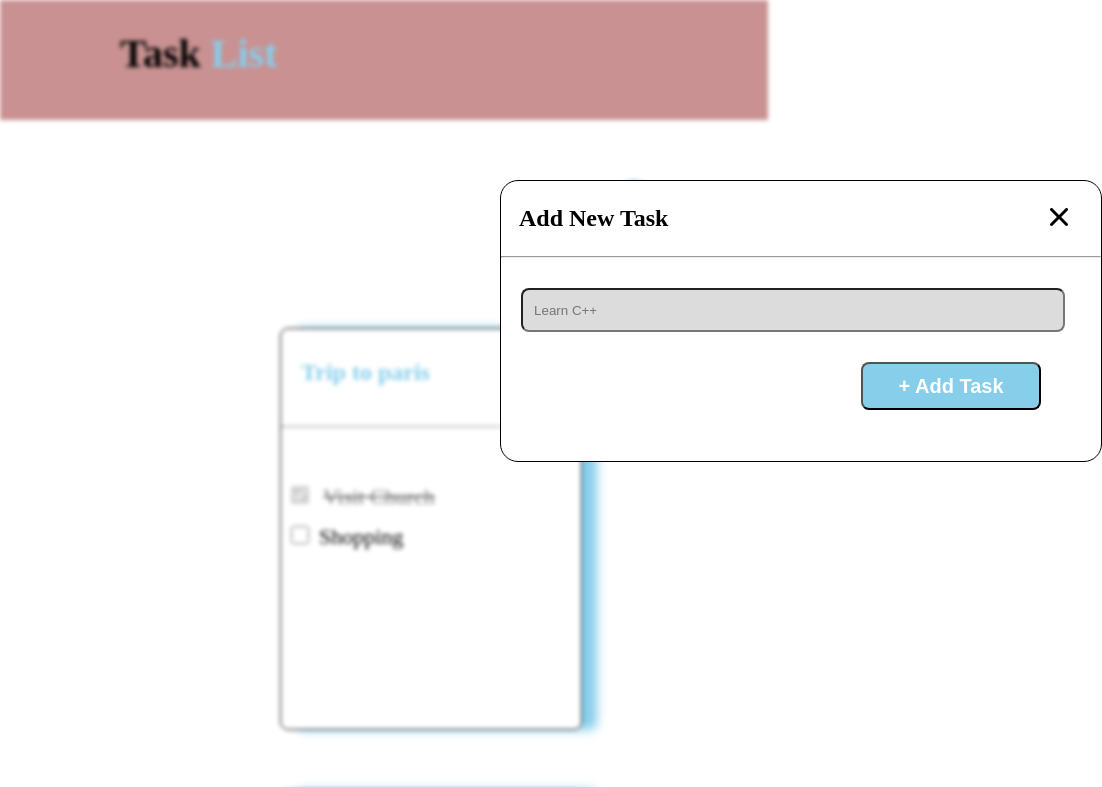
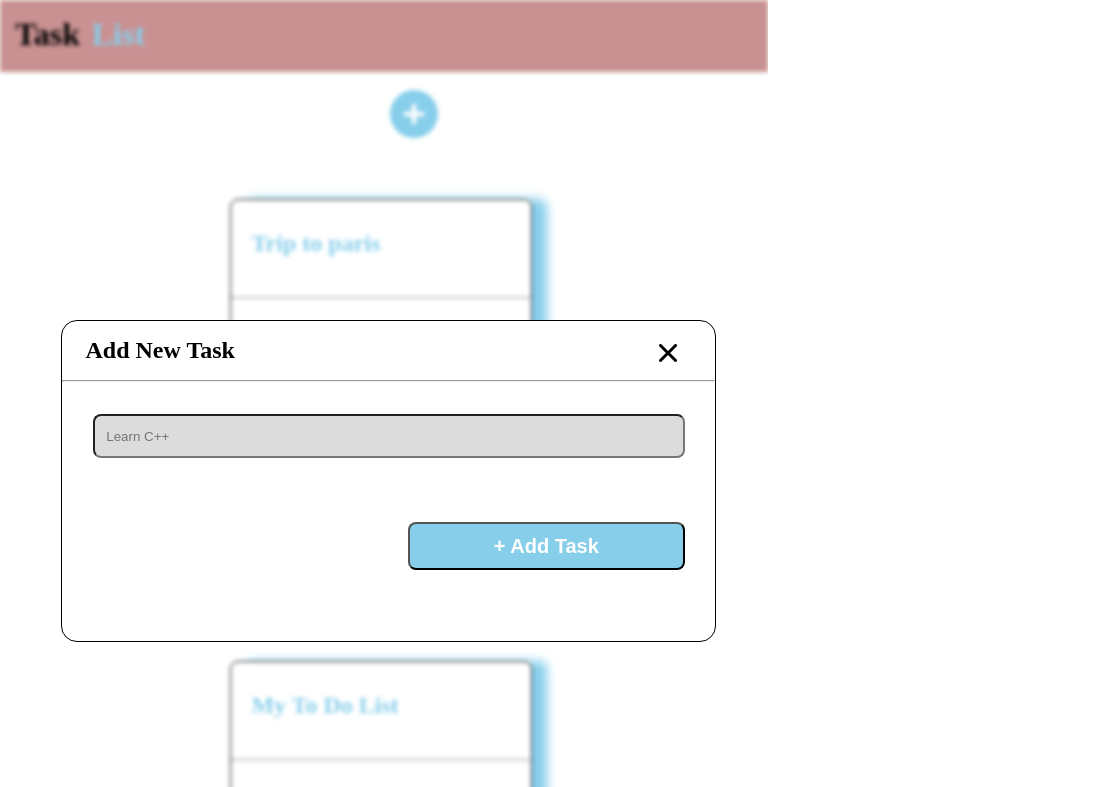
Before and after one commit to mohnish183/Project_3_TodoAppUIAPP, a plain HTML site: page add_task.html in a window 768 px wide. Shown: the top 787 px of the page, 1102 px wide, since content can reach past the window. Drawn offline with Linux system fonts and the light colour scheme.

Commit message:
Add files via upload

```diff
--- a/mediaquery.css
+++ b/mediaquery.css
@@ -125,9 +125,272 @@
     left: 8vw;
     margin-bottom: 4vh;
   }
+
+  /* paris_item */
+  .paris_task_btn {
+    display: none;
+  }
+  .add_new_item {
+    height: 40vh;
+    width: 92vw;
+    position: absolute;
+    top: 34vh;
+    left: 2.5vw;
+  }
+}
+
+@media screen and (min-width: 400px) and (max-width: 800px) {
+  /***index page***/
+  .header {
+    height: 5vh;
+    margin-bottom: 2vh;
+    padding: 2vh 0vw;
+  }
+
+  .title_first_word,
+  .title_second_word {
+    font-size: 4vh;
+  }
+  .title_first_word {
+    margin-left: 2vw;
+    margin-top: 0vh;
+  }
+  .title_second_word {
+    margin-left: 1vw;
+  }
+
+  /* plus button */
+  .plus {
+    height: 6vh;
+    margin-left: 20vw;
+  }
+  .button_ {
+  }
+  .mob_btn_text {
+    display: none;
+  } /* flex-box */
+  .flex_container {
+    display: flex;
+    flex-direction: column;
+    flex-wrap: wrap;
+    width: 70%;
+    gap: 60px;
+    justify-content: flex-start;
+    margin: 2vh 1vw 5vh 12vw;
+  }
+  .item {
+    height: 400px;
+    width: 300px;
+    border: 1px solid black;
+    box-shadow: 15px 0px 10px skyblue;
+    border-radius: 8px;
+  }
+  .disable_mob_item {
+    display: none;
+  }
+
+  /****add task page*****/
+
+  .button_ {
+    margin-left: 20%;
+    display: inline-block;
+    font-size: 6vh;
+  }
+
+  .add_new_task {
+    height: 40vh;
+    width: 90vw;
+    border-radius: 2vh;
+
+    position: absolute;
+    top: 40vh;
+    left: 4vw;
+    right: 2vw;
+  }
+  .add_new_task p {
+    font-size: 3vh;
+    margin: 2vh 0px 2vh 3vw;
+    display: inline-block;
+  }
+  .prev_pg_btn {
+    font-size: 3vh;
+    /* margin-left: 62%; */
+    position: absolute;
+    top: 2.5vh;
+    right: 12vw;
+  }
+  input[type="text"] {
+    height: 40px;
+    width: 80vw;
+    margin: 4vh 1vw 2vh 4vw;
+    background-color: gainsboro;
+    border-radius: 8px;
+  }
+  .submit_task_btn {
+    height: 6vh;
+    width: 36vw;
+    background-color: skyblue;
+    color: white;
+    font-size: 20px;
+    font-weight: bold;
+    border-radius: 8px;
+    margin: 6vh 2vw 0vh 45vw;
+    cursor: pointer;
+  }
+
+  /* ***paris page *** */
+
+  .link_section {
+    margin-bottom: 0vh;
+  }
+  .back_btn {
+    font-size: 3.6vh;
+    left: 6vw;
+    margin-top: 0vh;
+    position: relative;
+    bottom: 1vh;
+  }
+
+  .back_link {
+    font-size: 3vh;
+    left: 6vw;
+    display: inline-block;
+    position: relative;
+    bottom: 1.2vh;
+  }
+  .button_p {
+    /* position: absolute;
+  top: 136px; */
+    position: relative;
+    left: 8vw;
+    margin-bottom: 4vh;
+  }
   /* media query file */
-  a[href^="./paris_item.html"]:hover {
+  /* a[href^="./paris_item.html"]:hover {
     pointer-events: none;
     cursor: default;
+  } */
+  /* paris_item */
+  .paris_task_btn {
+    display: none;
+  }
+  .add_new_item {
+    height: 40vh;
+    width: 92vw;
+    position: absolute;
+    top: 34vh;
+    left: 2.5vw;
   }
 }
+/* *********** tab views*************** */
+@media screen and (min-width: 500px) and (max-width: 800px) {
+  /***index page***/
+  .header {
+    height: 5vh;
+    margin-bottom: 2vh;
+    padding: 2vh 0vw;
+  }
+
+  .title_first_word,
+  .title_second_word {
+    font-size: 4vh;
+  }
+  .title_first_word {
+    margin-left: 2vw;
+    margin-top: 0vh;
+  }
+  .title_second_word {
+    margin-left: 1vw;
+  }
+  /* plus button */
+  .plus {
+    height: 6vh;
+    margin-left: 30vw;
+  }
+  .button_ {
+    margin-left: 30%;
+  }
+  .mob_btn_text {
+    display: none;
+  } /* flex-box */
+  .flex_container {
+    flex-direction: column;
+    margin: 2vh 30% 5vh 30%;
+  }
+  /****add task page*****/
+
+  .button_ {
+    margin-left: 20%;
+    display: inline-block;
+    font-size: 6vh;
+  }
+
+  .add_new_task {
+    height: 40vh;
+    width: 85%;
+    border-radius: 2vh;
+
+    position: absolute;
+    top: 40vh;
+    left: 8%;
+    right: auto;
+  }
+  .add_new_task p {
+    font-size: 3vh;
+    margin: 2vh 0px 2vh 3vw;
+    display: inline-block;
+  }
+  .prev_pg_btn {
+    font-size: 3vh;
+    position: absolute;
+    top: 2.5vh;
+    right: 5%;
+  }
+  input[type="text"] {
+    height: 40px;
+    width: 90%;
+    margin: 4vh 1vw 2vh 4vw;
+    background-color: gainsboro;
+    border-radius: 8px;
+  }
+  .submit_task_btn {
+    height: 6vh;
+    width: 36vw;
+    background-color: skyblue;
+    color: white;
+    font-size: 20px;
+    font-weight: bold;
+    border-radius: 8px;
+    margin: 6vh 2vw 0vh 45vw;
+    cursor: pointer;
+  } /* ***paris page *** */
+
+  .link_section {
+    margin-bottom: 0vh;
+  }
+  .back_btn {
+    font-size: 3.6vh;
+    left: 6vw;
+    margin-top: 0vh;
+    position: relative;
+    bottom: 1vh;
+  }
+
+  .back_link {
+    font-size: 3vh;
+    left: 6vw;
+    display: inline-block;
+    position: relative;
+    bottom: 1.2vh;
+  }
+  .button_p {
+    /* position: absolute;
+  top: 136px; */
+    position: relative;
+    left: 18%;
+    right: auto;
+    margin-bottom: 4vh;
+  }
+  .tab_task_btn {
+  }
+}
```
Also changed, not shown: paris.html (+1 -1 lines).
